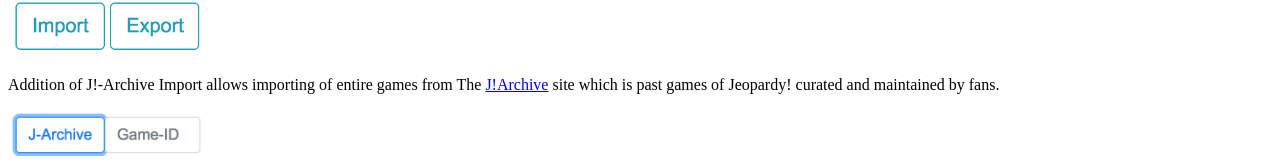
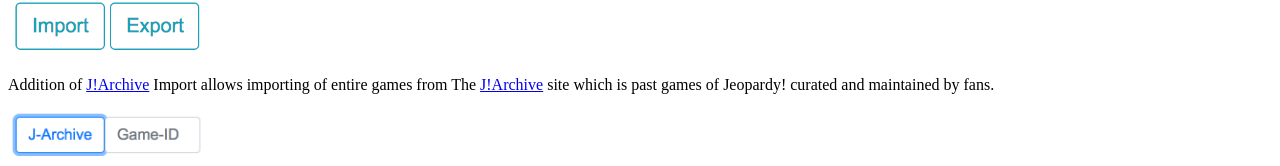
Before and after one commit to TeamVelocity/teamvelocity.github.io, a website: page help.html in a window 1280 px wide. Shown: the part 1927-2093 px from the top of the page. Drawn offline with Linux system fonts and the light colour scheme.

Commit message:
Update help.html

```diff
--- a/help.html
+++ b/help.html
@@ -32,7 +32,7 @@
 <p>An import/export feature also allows for exporting customized game boards
 Or importing saved boards </p>
 <img src=assets/ImportExport.png alt=Import_Export width=200px>
-<p>Addition of J!-Archive Import allows importing of entire games from
+<p>Addition of <a href="http://j-archive.com/">J!Archive</a> Import allows importing of entire games from
  The <a href="http://j-archive.com/">J!Archive</a> site which is past games of Jeopardy! curated and maintained by fans. </p>
 <img src=assets/JArchive.png alt=JArchive width=200px>
 <p> When you have finished click <img src=assets/FinishEditing.png alt=Finish_Editing width=90px> </p>
```
